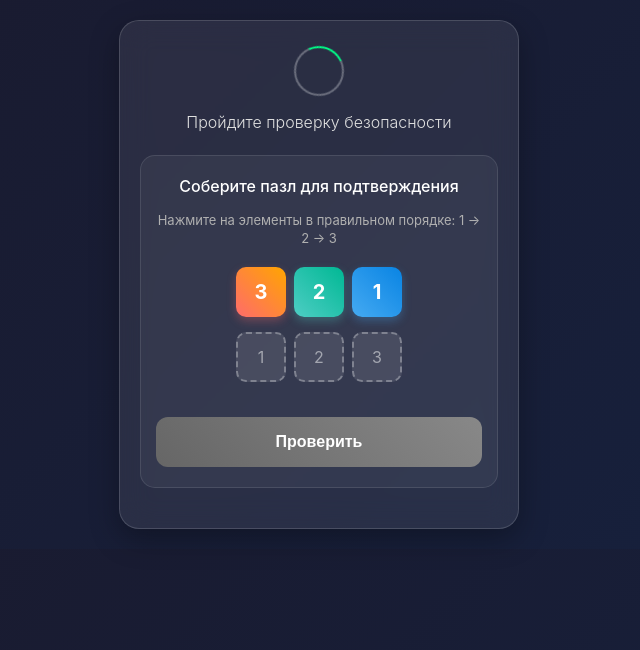
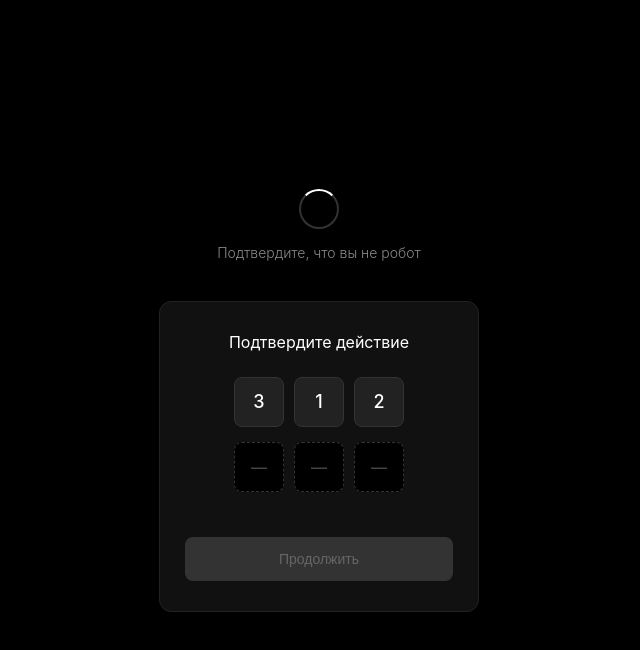
Before and after one commit to tqqqka/le, a plain HTML site: page index.html in a window 1280 px wide. Shown: the whole page, without its empty margins (321-961 px from the left). Drawn offline with Linux system fonts and the light colour scheme.

Commit message:
index.html

```diff
--- a/index.html
+++ b/index.html
@@ -10,7 +10,6 @@
             padding: 0;
             box-sizing: border-box;
             -webkit-tap-highlight-color: transparent;
-            touch-action: manipulation;
         }
 
         body {
@@ -18,244 +17,166 @@
             justify-content: center;
             align-items: center;
             min-height: 100vh;
-            min-height: -webkit-fill-available;
-            background: linear-gradient(135deg, #1a1a2e 0%, #16213e 100%);
-            font-family: -apple-system, BlinkMacSystemFont, 'Segoe UI', Roboto, sans-serif;
+            background: #000;
+            font-family: -apple-system, BlinkMacSystemFont, sans-serif;
             color: #fff;
-            overflow: hidden;
             padding: 20px;
         }
 
         .container {
             text-align: center;
             width: 100%;
-            max-width: 400px;
-            padding: 25px 20px;
-            background: rgba(255, 255, 255, 0.08);
-            border-radius: 20px;
-            backdrop-filter: blur(15px);
-            border: 1px solid rgba(255, 255, 255, 0.15);
-            box-shadow: 0 10px 30px rgba(0, 0, 0, 0.3);
+            max-width: 320px;
+        }
+
+        .loader {
+            margin-bottom: 40px;
         }
 
         .circle {
-            width: 50px;
-            height: 50px;
-            border: 2px solid rgba(255, 255, 255, 0.3);
-            border-top: 2px solid #00ff88;
+            width: 40px;
+            height: 40px;
+            border: 2px solid #333;
+            border-top: 2px solid #fff;
             border-radius: 50%;
             margin: 0 auto 15px;
-            animation: spin 1.2s ease-in-out infinite;
+            animation: spin 1s linear infinite;
         }
 
-        .text {
-            font-size: 16px;
-            margin-bottom: 20px;
-            min-height: 24px;
+        .status {
+            font-size: 14px;
+            color: #888;
             font-weight: 300;
-            color: #e0e0e0;
-            line-height: 1.4;
         }
 
         .captcha-container {
             display: none;
-            background: rgba(255, 255, 255, 0.05);
-            padding: 20px 15px;
-            border-radius: 15px;
-            margin: 15px 0;
-            border: 1px solid rgba(255, 255, 255, 0.1);
+            background: #111;
+            padding: 30px 25px;
+            border-radius: 12px;
+            border: 1px solid #222;
+            margin: 0 auto;
         }
 
         .captcha-title {
             font-size: 16px;
-            margin-bottom: 15px;
-            color: #ffffff;
-            font-weight: 500;
+            margin-bottom: 20px;
+            color: #fff;
+            font-weight: 400;
         }
 
-        .captcha-instruction {
-            font-size: 13px;
-            color: #b0b0b0;
-            margin-bottom: 15px;
-            line-height: 1.4;
-        }
-
-        /* Адаптивный контейнер для пазла */
         .puzzle-container {
             display: flex;
             flex-direction: column;
             gap: 15px;
-            margin: 20px 0;
+            margin: 25px 0;
         }
 
         .puzzle-row {
             display: flex;
-            justify-content: space-between;
-            align-items: center;
+            justify-content: center;
             gap: 10px;
-        }
-
-        .puzzle-pieces, .puzzle-slots {
-            display: flex;
-            justify-content: center;
-            gap: 8px;
-            width: 100%;
         }
 
         .puzzle-piece {
             width: 50px;
             height: 50px;
-            background: linear-gradient(45deg, #ff6b6b, #ffa500);
-            border-radius: 10px;
+            background: #222;
+            border-radius: 8px;
             cursor: pointer;
             display: flex;
             align-items: center;
             justify-content: center;
-            font-size: 20px;
-            font-weight: bold;
-            color: white;
-            transition: all 0.3s ease;
-            box-shadow: 0 4px 10px rgba(255, 107, 107, 0.3);
-            user-select: none;
-            -webkit-user-select: none;
-            touch-action: none;
+            font-size: 18px;
+            font-weight: 500;
+            color: #fff;
+            transition: all 0.2s ease;
+            border: 1px solid #333;
         }
 
-        .puzzle-piece.active {
-            transform: scale(1.1);
-            box-shadow: 0 6px 15px rgba(255, 107, 107, 0.5);
-        }
-
-        .puzzle-piece:nth-child(2) {
-            background: linear-gradient(45deg, #4ecdc4, #00b894);
-            box-shadow: 0 4px 10px rgba(78, 205, 196, 0.3);
-        }
-
-        .puzzle-piece:nth-child(3) {
-            background: linear-gradient(45deg, #45aaf2, #0984e3);
-            box-shadow: 0 4px 10px rgba(69, 170, 242, 0.3);
+        .puzzle-piece:active {
+            background: #333;
+            transform: scale(0.95);
         }
 
         .puzzle-slot {
             width: 50px;
             height: 50px;
-            background: rgba(255, 255, 255, 0.1);
-            border: 2px dashed rgba(255, 255, 255, 0.3);
-            border-radius: 10px;
+            background: #000;
+            border: 1px dashed #333;
+            border-radius: 8px;
             display: flex;
             align-items: center;
             justify-content: center;
             font-size: 16px;
-            color: rgba(255, 255, 255, 0.5);
-            transition: all 0.3s ease;
-        }
-
-        .puzzle-slot.hover {
-            background: rgba(255, 255, 255, 0.15);
-            border-color: #00ff88;
-        }
-
-        .puzzle-slot.correct {
-            background: rgba(0, 255, 136, 0.2);
-            border: 2px solid #00ff88;
+            color: #444;
+            transition: all 0.2s ease;
+            font-weight: 500;
         }
 
         .puzzle-slot.filled {
-            border-style: solid;
+            background: #222;
+            border: 1px solid #444;
+            color: #fff;
         }
 
-        /* Улучшенная кнопка для мобильных */
         .captcha-button {
             width: 100%;
-            padding: 16px;
-            background: linear-gradient(45deg, #00ff88, #00cc6a);
-            color: white;
+            padding: 14px;
+            background: #fff;
+            color: #000;
             border: none;
-            border-radius: 12px;
-            font-size: 16px;
-            font-weight: 600;
+            border-radius: 8px;
+            font-size: 14px;
+            font-weight: 500;
             cursor: pointer;
-            transition: all 0.3s ease;
-            margin-top: 15px;
-            box-shadow: 0 4px 12px rgba(0, 255, 136, 0.3);
-            -webkit-appearance: none;
-            min-height: 50px;
+            transition: all 0.2s ease;
+            margin-top: 20px;
         }
 
         .captcha-button:active {
-            transform: scale(0.98);
-            box-shadow: 0 2px 8px rgba(0, 255, 136, 0.4);
+            background: #ccc;
         }
 
         .captcha-button:disabled {
-            background: linear-gradient(45deg, #666, #888);
+            background: #333;
+            color: #666;
             cursor: not-allowed;
-            transform: none;
-            box-shadow: none;
         }
 
         .error-message {
-            color: #ff6b6b;
+            color: #ff4444;
             font-size: 13px;
-            margin-top: 12px;
+            margin-top: 15px;
             display: none;
-            font-weight: 500;
-            line-height: 1.3;
+            font-weight: 400;
         }
 
-        .success-message {
-            color: #00ff88;
-            font-size: 15px;
-            margin-top: 15px;
+        .progress-container {
             display: none;
-            font-weight: 500;
+            margin-top: 30px;
         }
 
         .progress-bar {
             width: 100%;
-            height: 5px;
-            background: rgba(255, 255, 255, 0.1);
-            border-radius: 3px;
-            margin: 15px 0;
+            height: 2px;
+            background: #222;
+            border-radius: 1px;
             overflow: hidden;
-            display: none;
+            margin-bottom: 10px;
         }
 
         .progress-fill {
             height: 100%;
             width: 0%;
-            background: linear-gradient(90deg, #00ff88, #00cc6a);
-            border-radius: 3px;
-            transition: width 0.5s ease;
+            background: #fff;
+            transition: width 0.3s ease;
         }
 
-        /* Медиа-запросы для очень маленьких экранов */
-        @media (max-width: 360px) {
-            .container {
-                padding: 20px 15px;
-            }
-
-            .puzzle-piece, .puzzle-slot {
-                width: 45px;
-                height: 45px;
-                font-size: 18px;
-            }
-
-            .captcha-button {
-                padding: 14px;
-                font-size: 15px;
-                min-height: 45px;
-            }
-        }
-
-        @media (max-height: 600px) {
-            body {
-                padding: 10px;
-            }
-
-            .container {
-                padding: 20px 15px;
-            }
+        .success-message {
+            color: #fff;
+            font-size: 14px;
+            font-weight: 400;
         }
 
         @keyframes spin {
@@ -264,179 +185,140 @@
         }
 
         .fade-in {
-            animation: fadeIn 0.4s ease-out;
+            animation: fadeIn 0.3s ease-out;
         }
 
         @keyframes fadeIn {
-            from { opacity: 0; transform: translateY(15px); }
-            to { opacity: 1; transform: translateY(0); }
-        }
-
-        .pulse {
-            animation: pulse 1.5s infinite;
-        }
-
-        @keyframes pulse {
-            0% { transform: scale(1); }
-            50% { transform: scale(1.03); }
-            100% { transform: scale(1); }
-        }
-
-        .shake {
-            animation: shake 0.4s ease-in-out;
-        }
-
-        @keyframes shake {
-            0%, 100% { transform: translateX(0); }
-            25% { transform: translateX(-5px); }
-            75% { transform: translateX(5px); }
-        }
-
-        /* Предотвращение масштабирования при двойном тапе */
-        .puzzle-piece {
-            -webkit-user-drag: none;
+            from { opacity: 0; }
+            to { opacity: 1; }
         }
     </style>
 </head>
 <body>
     <div class="container">
-        <div class="circle" id="spinner"></div>
-        <div class="text" id="statusText">Подождите...</div>
+        <div class="loader">
+            <div class="circle" id="spinner"></div>
+            <div class="status" id="statusText">Подождите...</div>
+        </div>
 
         <div class="captcha-container" id="captchaContainer">
-            <div class="captcha-title">Соберите пазл для подтверждения</div>
-            <div class="captcha-instruction">Нажмите на элементы в правильном порядке: 1 → 2 → 3</div>
+            <div class="captcha-title">Подтвердите действие</div>
 
             <div class="puzzle-container">
                 <div class="puzzle-row">
-                    <div class="puzzle-pieces" id="puzzlePieces">
-                        <div class="puzzle-piece" data-value="3">3</div>
-                        <div class="puzzle-piece" data-value="1">1</div>
-                        <div class="puzzle-piece" data-value="2">2</div>
-                    </div>
+                    <div class="puzzle-piece" data-value="3">3</div>
+                    <div class="puzzle-piece" data-value="1">1</div>
+                    <div class="puzzle-piece" data-value="2">2</div>
                 </div>
 
                 <div class="puzzle-row">
-                    <div class="puzzle-slots" id="puzzleSlots">
-                        <div class="puzzle-slot" data-correct="1">1</div>
-                        <div class="puzzle-slot" data-correct="2">2</div>
-                        <div class="puzzle-slot" data-correct="3">3</div>
-                    </div>
+                    <div class="puzzle-slot" data-correct="1">—</div>
+                    <div class="puzzle-slot" data-correct="2">—</div>
+                    <div class="puzzle-slot" data-correct="3">—</div>
                 </div>
             </div>
 
-            <button class="captcha-button" id="captchaButton" disabled>Проверить</button>
-            <div class="error-message" id="errorMessage">Порядок неправильный! Начните заново.</div>
+            <button class="captcha-button" id="captchaButton" disabled>Продолжить</button>
+            <div class="error-message" id="errorMessage">Неверный порядок</div>
         </div>
 
-        <div class="progress-bar" id="progressBar">
-            <div class="progress-fill" id="progressFill"></div>
+        <div class="progress-container" id="progressContainer">
+            <div class="progress-bar">
+                <div class="progress-fill" id="progressFill"></div>
+            </div>
+            <div class="success-message" id="successMessage">Перенаправляем...</div>
         </div>
-
-        <div class="success-message" id="successMessage">Проверка пройдена! Перенаправляем...</div>
     </div>
 
     <script>
-        // Элементы DOM
         const captchaContainer = document.getElementById('captchaContainer');
         const statusText = document.getElementById('statusText');
         const successMessage = document.getElementById('successMessage');
         const spinner = document.getElementById('spinner');
         const captchaButton = document.getElementById('captchaButton');
         const errorMessage = document.getElementById('errorMessage');
-        const progressBar = document.getElementById('progressBar');
+        const progressContainer = document.getElementById('progressContainer');
         const progressFill = document.getElementById('progressFill');
-        const puzzlePieces = document.getElementById('puzzlePieces');
-        const puzzleSlots = document.getElementById('puzzleSlots');
 
         let captchaPassed = false;
-        let redirectTimer = null;
         let currentOrder = [];
         let correctOrder = ['1', '2', '3'];
 
-        // Перемешиваем элементы пазла
         function shufflePuzzle() {
-            const pieces = Array.from(puzzlePieces.children);
-            for (let i = pieces.length - 1; i > 0; i--) {
-                const j = Math.floor(Math.random() * (i + 1));
-                puzzlePieces.appendChild(pieces[j]);
-            }
+            const pieces = document.querySelectorAll('.puzzle-piece');
+            const container = document.querySelector('.puzzle-row:first-child');
+            const shuffled = Array.from(pieces).sort(() => Math.random() - 0.5);
+
+            container.innerHTML = '';
+            shuffled.forEach(piece => container.appendChild(piece));
         }
 
-        // Сброс капчи
         function resetCaptcha() {
             currentOrder = [];
+
             document.querySelectorAll('.puzzle-slot').forEach(slot => {
-                slot.classList.remove('correct', 'filled');
-                slot.innerHTML = slot.dataset.correct;
+                slot.classList.remove('filled');
+                slot.innerHTML = '—';
             });
+
             document.querySelectorAll('.puzzle-piece').forEach(piece => {
-                piece.style.visibility = 'visible';
-                piece.classList.remove('active');
+                piece.style.display = 'flex';
             });
+
             captchaButton.disabled = true;
-            captchaButton.classList.remove('pulse');
             errorMessage.style.display = 'none';
+            shufflePuzzle();
         }
 
         // Показываем капчу через 1.5 секунды
         setTimeout(() => {
             if (!captchaPassed) {
-                statusText.textContent = "Пройдите проверку безопасности";
+                statusText.textContent = "Подтвердите, что вы не робот";
                 captchaContainer.style.display = 'block';
                 captchaContainer.classList.add('fade-in');
-                shufflePuzzle();
                 resetCaptcha();
             }
         }, 1500);
 
-        // Обработчики для элементов пазла (тап вместо drag&drop)
-        document.querySelectorAll('.puzzle-piece').forEach(piece => {
-            piece.addEventListener('click', function() {
+        // Обработчики для элементов пазла
+        document.addEventListener('click', function(e) {
+            if (e.target.classList.contains('puzzle-piece')) {
+                const piece = e.target;
+                const value = piece.dataset.value;
+
                 if (currentOrder.length >= 3) return;
 
-                const value = this.dataset.value;
                 currentOrder.push(value);
+                piece.style.display = 'none';
 
-                // Помечаем элемент как активный
-                this.classList.add('active');
-
-                // Заполняем соответствующий слот
                 const targetSlot = document.querySelector(`.puzzle-slot[data-correct="${value}"]`);
                 if (targetSlot) {
-                    targetSlot.innerHTML = value;
+                    targetSlot.textContent = value;
                     targetSlot.classList.add('filled');
 
-                    // Проверяем правильность порядка
                     if (currentOrder.length === 3) {
                         const isCorrect = JSON.stringify(currentOrder) === JSON.stringify(correctOrder);
 
                         if (isCorrect) {
-                            document.querySelectorAll('.puzzle-slot').forEach(slot => {
-                                slot.classList.add('correct');
-                            });
                             captchaButton.disabled = false;
-                            captchaButton.classList.add('pulse');
                         } else {
                             errorMessage.style.display = 'block';
-                            // Автосброс через 1.5 секунды
-                            setTimeout(resetCaptcha, 1500);
+                            setTimeout(resetCaptcha, 1000);
                         }
                     }
                 }
-            });
+            }
         });
 
-        // Обработчик кнопки проверки
+        // Обработчик кнопки
         captchaButton.addEventListener('click', function() {
             if (captchaButton.disabled) return;
 
             captchaPassed = true;
             captchaContainer.style.display = 'none';
-            statusText.textContent = "Подождите...";
-            progressBar.style.display = 'block';
+            statusText.textContent = "Завершаем...";
+            progressContainer.style.display = 'block';
 
-            // Анимация прогресс-бара
             let progress = 0;
             const progressInterval = setInterval(() => {
                 progress += 2;
@@ -444,26 +326,20 @@
 
                 if (progress >= 100) {
                     clearInterval(progressInterval);
-                    successMessage.style.display = 'block';
-                    successMessage.classList.add('fade-in');
+                    successMessage.textContent = "Перенаправляем...";
 
-                    // Перенаправляем через 1 секунду
-                    redirectTimer = setTimeout(() => {
+                    setTimeout(() => {
                         window.location.href = "https://tqqqka.github.io/cvapta-choise/";
-                    }, 1000);
+                    }, 500);
                 }
-            }, 30);
+            }, 20);
         });
 
-        // Сброс при тапе на сообщение об ошибке
-        errorMessage.addEventListener('click', resetCaptcha);
-
-        // Дополнительная проверка
+        // Фолбэк
         setTimeout(() => {
             if (!captchaPassed && captchaContainer.style.display === 'none') {
-                statusText.textContent = "Загрузка завершена";
+                statusText.textContent = "Готово";
                 spinner.style.animation = 'none';
-                spinner.style.border = '2px solid #00ff88';
             }
         }, 5000);
     </script>
```
